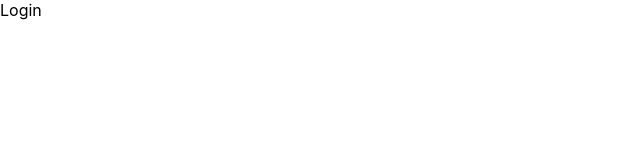
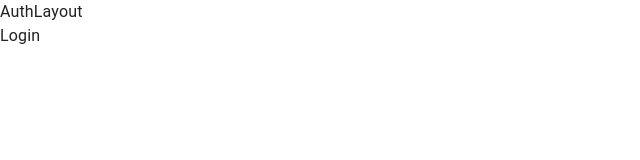
Before and after one commit to ryota108/notion-clone, a React (Create React App) app in the folder client/: page /login in a window 1280 px wide. Shown: the top 160 px of the page, without its empty margins (0-640 px from the left). Built offline with nearby package versions, Linux system fonts and the light colour scheme.

Commit message:
MUIの設定完了

```diff
--- a/client/package.json
+++ b/client/package.json
@@ -3,6 +3,11 @@
   "version": "0.1.0",
   "private": true,
   "dependencies": {
+    "@emotion/react": "^11.10.5",
+    "@emotion/styled": "^11.10.5",
+    "@mui/icons-material": "^5.11.0",
+    "@mui/material": "^5.11.3",
+    "@mui/styled-engine-sc": "^5.11.0",
     "@testing-library/jest-dom": "^5.16.2",
     "@testing-library/react": "^11.2.7",
     "@testing-library/user-event": "^12.8.3",
@@ -11,6 +16,7 @@
     "react-dom": "^17.0.2",
     "react-router-dom": "^6.6.1",
     "react-scripts": "5.0.0",
+    "styled-components": "^5.3.6",
     "web-vitals": "^0.2.4"
   },
   "scripts": {
--- a/client/src/App.js
+++ b/client/src/App.js
@@ -3,16 +3,28 @@ import {BrowserRouter,Route,Routes} from "react-router-dom";
 import AuthLayout from './components/layout/AuthLayout';
 import Login from './pages/Login';
 import Register from './pages/Register';
+import {createTheme,ThemeProvider} from "@mui/material/styles";
+import { CssBaseline } from '@mui/material';
+import {blue} from "@mui/material/colors";
 
 function App() {
+
+  const theme = createTheme({
+    palette:{primary:blue},
+  })
+
   return (
+    <ThemeProvider theme={theme}>
+      <CssBaseline/>
     <BrowserRouter>
     <Routes>
-      <Route path="/"element={<AuthLayout/>}/>
-      <Route path="/login"element={<Login/>}/>
-      <Route path="/register"element={<Register/>}/>
+      <Route path="/"element={<AuthLayout/>}>
+         <Route path="login"element={<Login/>}/>
+         <Route path="register"element={<Register/>}/>
+      </Route>
     </Routes>
     </BrowserRouter>
+    </ThemeProvider>
   );
 }
 
--- a/client/src/components/layout/AuthLayout.jsx
+++ b/client/src/components/layout/AuthLayout.jsx
@@ -1,9 +1,13 @@
-import React from 'react'
+import React from "react";
+import { Outlet } from "react-router-dom";
 
 const AuthLayout = () => {
   return (
-    <div>AuthLayout</div>
-  )
-}
+    <div>
+      AuthLayout
+      <Outlet />
+    </div>
+  );
+};
 
-export default AuthLayout
+export default AuthLayout;
```
Also changed, not shown: 1 other file (tests, documents, lock files or other folders).
